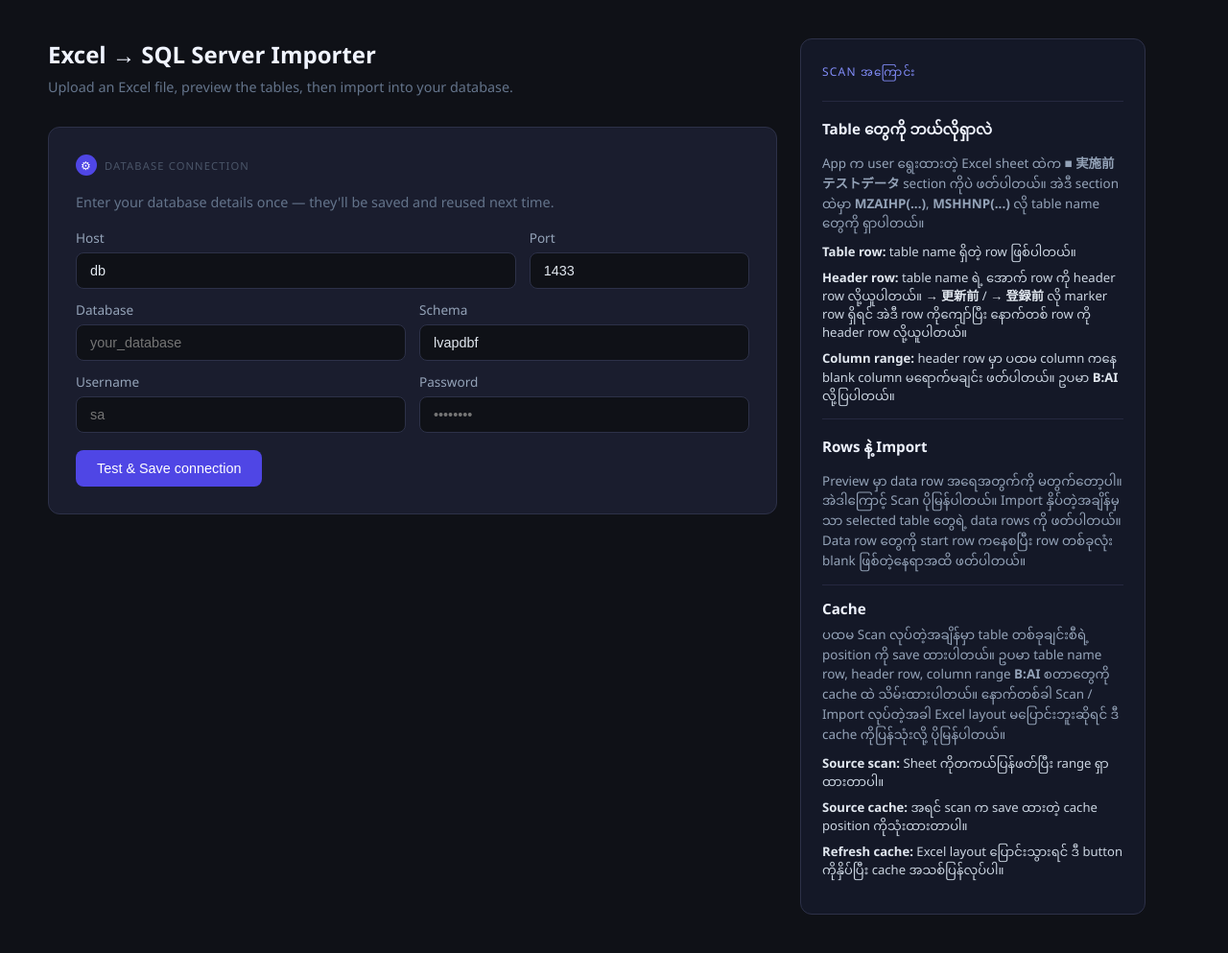
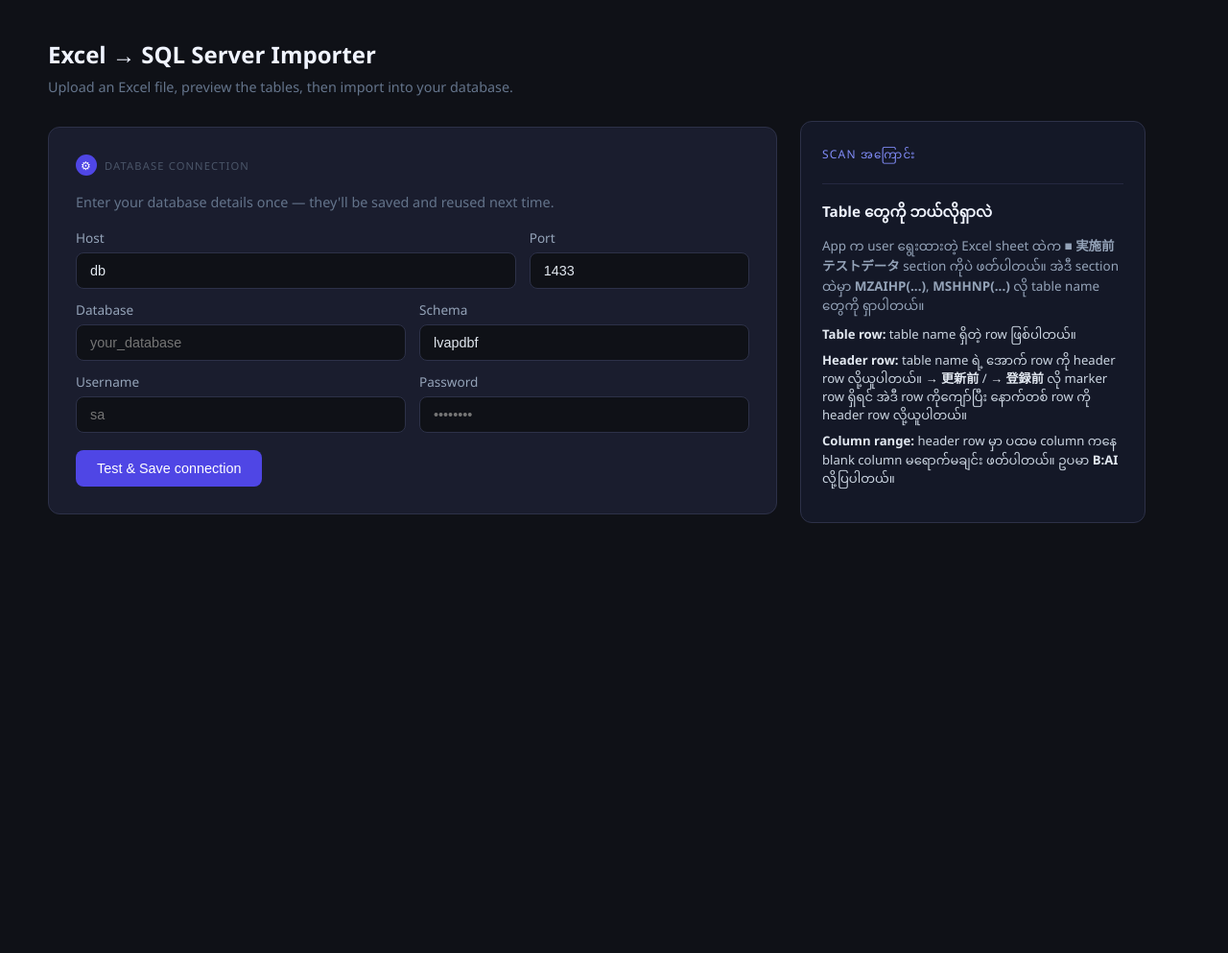
Before and after one commit to aungmyomyat-gic/db-import, a Flask app: page / in a window 1280 px wide. Shown: the whole page at 96% size. After the commit the page ends 545 px from the top, so only its background shows below. Run offline with Flask 3, Linux system fonts and the light colour scheme.

Commit message:
Add Docker configuration and sharing instructions; refactor app logic for improved performance

```diff
--- a/app.py
+++ b/app.py
@@ -18,10 +18,6 @@ app.secret_key = os.urandom(24)
 # Stored next to the app so it survives restarts; mount it as a volume to
 # keep it across container rebuilds.
 CONFIG_PATH = Path(os.environ.get("DB_CONFIG_PATH", "/app/data/db_config.json"))
-SCAN_CACHE_PATH = Path(os.environ.get(
-    "DB_SCAN_CACHE_PATH",
-    str(CONFIG_PATH.with_name("scan_cache.json")),
-))
 
 
 def load_config() -> dict:
@@ -36,27 +32,6 @@ def load_config() -> dict:
 def save_config(cfg: dict) -> None:
     CONFIG_PATH.parent.mkdir(parents=True, exist_ok=True)
     CONFIG_PATH.write_text(json.dumps(cfg, indent=2, ensure_ascii=False), encoding="utf-8")
-
-
-def load_scan_cache() -> dict:
-    if SCAN_CACHE_PATH.exists():
-        try:
-            return json.loads(SCAN_CACHE_PATH.read_text(encoding="utf-8"))
-        except Exception:
-            return {}
-    return {}
-
-
-def save_scan_cache(cache: dict) -> None:
-    try:
-        SCAN_CACHE_PATH.parent.mkdir(parents=True, exist_ok=True)
-        SCAN_CACHE_PATH.write_text(
-            json.dumps(cache, indent=2, ensure_ascii=False),
-            encoding="utf-8",
-        )
-    except Exception:
-        # Cache is an optimization only. Import should still work without it.
-        pass
 
 # A table name MUST be followed by a "(description)" — e.g. MZAIHP(倉庫在庫マスタ).
 # This distinguishes table-name cells from header cells (DFRNKN, DFRGNO …),
@@ -156,17 +131,16 @@ def scan_tables(ws):
 def extract_headers(ws, meta):
     hrow, _ = resolve_header_row(ws, meta)
     start_col = int(meta["start_col"])
-    cached_end_col = meta.get("end_col")
 
     headers, col = [], start_col
-    while col <= int(cached_end_col or ws.max_column):
+    while col <= ws.max_column:
         val = ws.cell(row=hrow, column=col).value
-        if val is None and cached_end_col is None:
+        if val is None:
             break
         # Normalize header codes (may be full-width) so they match DB columns.
-        headers.append(normalize_cell(str(val)) if val is not None else "")
+        headers.append(normalize_cell(str(val)))
         col += 1
-    end_col = start_col + len(headers) - 1 if headers else int(cached_end_col or start_col)
+    end_col = start_col + len(headers) - 1 if headers else start_col
     return hrow, headers, end_col
 
 
@@ -186,23 +160,38 @@ def extract_table(ws, meta):
     return headers, rows
 
 
-def table_preview(ws, meta, from_cache=False):
+def count_data_rows(ws, hrow, start_col, n_cols):
+    count, r = 0, hrow + 1
+    while r <= ws.max_row:
+        row_vals = [ws.cell(row=r, column=start_col + i).value for i in range(n_cols)]
+        if all(v is None for v in row_vals):
+            break
+        count += 1
+        r += 1
+    data_end_row = r - 1 if count else None
+    return count, data_end_row
+
+
+def table_preview(ws, meta):
     hrow, headers, end_col = extract_headers(ws, meta)
     hrow, marker_skipped = resolve_header_row(ws, meta)
     start_col = int(meta["start_col"])
     data_start_row = hrow + 1
+    record_count, data_end_row = (0, None)
+    if headers:
+        record_count, data_end_row = count_data_rows(ws, hrow, start_col, len(headers))
     start_letter = get_column_letter(start_col)
     end_letter = get_column_letter(end_col)
-    row_range = f"{data_start_row}+"
+    row_range = f"{data_start_row}:{data_end_row}" if data_end_row else "-"
     cell_range = f"{start_letter}{hrow}:{end_letter}..."
     return {
         "name": meta["name"],
         "columns": len(headers),
-        "records": None,
+        "records": record_count,
         "name_row": int(meta["name_row"]),
         "header_row": hrow,
         "data_start_row": data_start_row,
-        "data_end_row": None,
+        "data_end_row": data_end_row,
         "start_col": start_col,
         "end_col": end_col,
         "start_col_letter": start_letter,
@@ -211,56 +200,7 @@ def table_preview(ws, meta, from_cache=False):
         "row_range": row_range,
         "cell_range": cell_range,
         "marker_skipped": marker_skipped,
-        "from_cache": from_cache,
     }
-
-
-def cache_meta_from_preview(table):
-    return {
-        "name": table["name"],
-        "name_row": table["name_row"],
-        "header_row": table["header_row"] - 1 if table["marker_skipped"] else table["header_row"],
-        "start_col": table["start_col"],
-        "end_col": table["end_col"],
-    }
-
-
-def cached_metas_for_sheet(ws, sheet_name):
-    entry = load_scan_cache().get("sheets", {}).get(sheet_name)
-    if not entry:
-        return None
-
-    metas = entry.get("tables") or []
-    if not metas:
-        return None
-
-    for meta in metas:
-        try:
-            name_row = int(meta["name_row"])
-            start_col = int(meta["start_col"])
-            expected_name = meta["name"]
-        except (KeyError, TypeError, ValueError):
-            return None
-        if name_row > ws.max_row or start_col > ws.max_column:
-            return None
-        value = ws.cell(row=name_row, column=start_col).value
-        if not isinstance(value, str):
-            return None
-        match = TABLE_NAME_RE.match(normalize_cell(value))
-        if not match or match.group(1) != expected_name:
-            return None
-
-    return metas
-
-
-def save_sheet_scan_cache(sheet_name, tables):
-    cache = load_scan_cache()
-    cache.setdefault("version", 1)
-    cache.setdefault("sheets", {})
-    cache["sheets"][sheet_name] = {
-        "tables": [cache_meta_from_preview(table) for table in tables],
-    }
-    save_scan_cache(cache)
 
 
 # ── Routes ────────────────────────────────────────────────────────────────────
@@ -268,6 +208,14 @@ def save_sheet_scan_cache(sheet_name, tables):
 @app.route("/")
 def index():
     return render_template("index.html")
+
+
+@app.after_request
+def disable_browser_cache(response):
+    response.headers["Cache-Control"] = "no-store, no-cache, must-revalidate, max-age=0"
+    response.headers["Pragma"] = "no-cache"
+    response.headers["Expires"] = "0"
+    return response
 
 
 @app.route("/config", methods=["GET"])
@@ -362,7 +310,6 @@ def scan():
     """Scan a sheet and return table preview."""
     payload = request.json or {}
     sheet_name = payload.get("sheet", "").strip()
-    refresh_cache = bool(payload.get("refresh"))
     tmp_path = session.get("tmp_path")
 
     if not tmp_path or not Path(tmp_path).exists():
@@ -379,31 +326,12 @@ def scan():
         return jsonify({"error": f"Sheet '{sheet_name}' not found."}), 400
 
     ws = wb[sheet_name]
-    cache_used = False
-    metas = None if refresh_cache else cached_metas_for_sheet(ws, sheet_name)
-    if metas is not None:
-        cache_used = True
-    else:
-        metas = scan_tables(ws)
-
-    tables = [table_preview(ws, meta, from_cache=cache_used) for meta in metas]
-    if cache_used and any(table["columns"] == 0 for table in tables):
-        cache_used = False
-        metas = scan_tables(ws)
-        tables = [table_preview(ws, meta, from_cache=False) for meta in metas]
-    if not cache_used:
-        save_sheet_scan_cache(sheet_name, tables)
+    metas = scan_tables(ws)
+    tables = [table_preview(ws, meta) for meta in metas]
 
     wb.close()
     session["sheet_name"] = sheet_name
-    return jsonify({
-        "tables": tables,
-        "cache": {
-            "used": cache_used,
-            "tables": len(tables),
-            "path": str(SCAN_CACHE_PATH),
-        },
-    })
+    return jsonify({"tables": tables})
 
 
 @app.route("/schemas", methods=["GET"])
@@ -466,9 +394,7 @@ def do_import():
 
     wb = openpyxl.load_workbook(tmp_path, data_only=True, read_only=True)
     ws = wb[sheet_name]
-    metas = cached_metas_for_sheet(ws, sheet_name)
-    if metas is None:
-        metas = scan_tables(ws)
+    metas = scan_tables(ws)
 
     results = []
     for meta in metas:
@@ -603,4 +529,5 @@ def _type_default(dtype: str):
 
 
 if __name__ == "__main__":
-    app.run(host="0.0.0.0", port=5000, debug=False)
+    debug = os.environ.get("FLASK_DEBUG", "").lower() in {"1", "true", "yes"}
+    app.run(host="0.0.0.0", port=5000, debug=debug)
--- a/docker-compose.yml
+++ b/docker-compose.yml
@@ -3,7 +3,11 @@ services:
     build: .
     ports:
       - "5000:5000"
+    environment:
+      FLASK_DEBUG: "1"
+      PYTHONUNBUFFERED: "1"
     volumes:
+      - .:/app                   # live source/templates; no rebuild for code/UI edits
       - ./data:/app/data          # persists db_config.json across rebuilds
     networks:
       - sazaby-network
--- a/templates/index.html
+++ b/templates/index.html
@@ -3,6 +3,9 @@
 <head>
 <meta charset="utf-8">
 <meta name="viewport" content="width=device-width,initial-scale=1">
+<meta http-equiv="Cache-Control" content="no-store, no-cache, must-revalidate, max-age=0">
+<meta http-equiv="Pragma" content="no-cache">
+<meta http-equiv="Expires" content="0">
 <title>DB Import</title>
 <style>
   *, *::before, *::after { box-sizing: border-box; margin: 0; padding: 0 }
@@ -30,6 +33,7 @@
   .side-panel {
     position: sticky;
     top: 40px;
+    margin-top: 86px;
     background: #141827;
     border: 1px solid #2d3148;
     border-radius: 12px;
@@ -159,8 +163,6 @@
   .badge.green { background: #14532d; color: #4ade80 }
   .badge.yellow { background: #3d2f00; color: #fbbf24 }
   .badge.red { background: #450a0a; color: #f87171 }
-  .badge.gray { background: #252840; color: #94a3b8 }
-  .cache-note { display: block; margin-top: 4px; color: #64748b; font-size: .8rem }
   .range-code {
     font-family: ui-monospace, SFMono-Regular, Menlo, Consolas, monospace;
     color: #cbd5e1;
@@ -294,7 +296,6 @@
     <div class="preview-header">
       <div class="summary" id="preview-summary"></div>
       <div style="display:flex;gap:8px;flex-wrap:wrap;justify-content:flex-end">
-        <button class="btn secondary" id="btn-refresh-cache" style="padding:6px 14px;font-size:.8rem">Refresh cache</button>
         <button class="btn secondary" id="btn-change-sheet" style="padding:6px 14px;font-size:.8rem">Change sheet</button>
         <button class="btn secondary" id="btn-rescan" style="padding:6px 14px;font-size:.8rem">Change file</button>
       </div>
@@ -310,7 +311,7 @@
     <table class="tbl" id="preview-tbl">
       <thead><tr>
         <th style="width:36px"><input type="checkbox" id="chk-all" checked></th>
-        <th>#</th><th>Table Name</th><th>Range</th><th>Rows</th><th>Columns</th><th>Source</th>
+        <th>#</th><th>Table Name</th><th>Range</th><th>Rows</th><th>Columns</th>
       </tr></thead>
       <tbody id="preview-body"></tbody>
     </table>
@@ -344,21 +345,6 @@
         <li><strong>Column range:</strong> header row မှာ ပထမ column ကနေ blank column မရောက်မချင်း ဖတ်ပါတယ်။ ဥပမာ <strong>B:AI</strong> လို့ပြပါတယ်။</li>
       </ul>
     </div>
-
-    <div class="side-section">
-      <h2>Rows နဲ့ Import</h2>
-      <p>Preview မှာ data row အရေအတွက်ကို မတွက်တော့ပါ။ အဲဒါကြောင့် Scan ပိုမြန်ပါတယ်။ Import နှိပ်တဲ့အချိန်မှသာ selected table တွေရဲ့ data rows ကို ဖတ်ပါတယ်။ Data row တွေကို start row ကနေစပြီး row တစ်ခုလုံး blank ဖြစ်တဲ့နေရာအထိ ဖတ်ပါတယ်။</p>
-    </div>
-
-    <div class="side-section">
-      <h2>Cache</h2>
-      <p>ပထမ Scan လုပ်တဲ့အချိန်မှာ table တစ်ခုချင်းစီရဲ့ position ကို save ထားပါတယ်။ ဥပမာ table name row, header row, column range <strong>B:AI</strong> စတာတွေကို cache ထဲ သိမ်းထားပါတယ်။ နောက်တစ်ခါ Scan / Import လုပ်တဲ့အခါ Excel layout မပြောင်းဘူးဆိုရင် ဒီ cache ကိုပြန်သုံးလို့ ပိုမြန်ပါတယ်။</p>
-      <ul class="side-list">
-        <li><strong>Source scan:</strong> Sheet ကိုတကယ်ပြန်ဖတ်ပြီး range ရှာထားတာပါ။</li>
-        <li><strong>Source cache:</strong> အရင် scan က save ထားတဲ့ cache position ကိုသုံးထားတာပါ။</li>
-        <li><strong>Refresh cache:</strong> Excel layout ပြောင်းသွားရင် ဒီ button ကိုနှိပ်ပြီး cache အသစ်ပြန်လုပ်ပါ။</li>
-      </ul>
-    </div>
   </aside>
 </div>
 
@@ -367,13 +353,9 @@ const $  = id => document.getElementById(id)
 const show = el => el.classList.remove('hidden')
 const hide = el => el.classList.add('hidden')
 
-let scannedTables = []
-let hasConfig = false
-
 // ── On load: check saved config ───────────────────────────────────────────────
 fetch('/config').then(r => r.json()).then(data => {
   if (data.configured) {
-    hasConfig = true
     fillConnBanner(data.config)
     show($('conn-banner'))
     show($('card-upload'))
@@ -430,7 +412,6 @@ $('btn-save-conn').addEventListener('click', () => {
   .then(data => {
     setLoading($('btn-save-conn'), false, 'Test & Save connection')
     if (data.error) { showErr($('err-conn'), data.error); return }
-    hasConfig = true
     fillConnBanner(payload)
     show($('conn-banner'))
     hide($('card-conn'))
@@ -485,60 +466,47 @@ $('sheet-select').addEventListener('change', function() {
 })
 
 // ── Scan ─────────────────────────────────────────────────────────────────────
-$('btn-scan').addEventListener('click', () => scanSheet(false, $('btn-scan')))
-$('btn-refresh-cache').addEventListener('click', () => scanSheet(true, $('btn-refresh-cache')))
+$('btn-scan').addEventListener('click', () => scanSheet($('btn-scan')))
 
-function scanSheet(refresh, btn) {
+function scanSheet(btn) {
   const sheet = $('sheet-select').value
   if (!sheet) return
-  const idleLabel = refresh ? 'Refresh cache' : 'Scan tables'
-  const errBox = refresh ? $('err-import') : $('err-upload')
-  setLoading(btn, true, refresh ? 'Refreshing…' : 'Scanning…')
+  const idleLabel = 'Scan tables'
+  setLoading(btn, true, 'Scanning…')
   hide($('err-upload')); hide($('err-import'))
 
   fetch('/scan', {
     method: 'POST',
     headers: { 'Content-Type': 'application/json' },
-    body: JSON.stringify({ sheet, refresh })
+    body: JSON.stringify({ sheet })
   })
   .then(r => r.json())
   .then(data => {
     setLoading(btn, false, idleLabel)
-    if (data.error) { showErr(errBox, data.error); return }
-    scannedTables = data.tables
-    buildPreview(data.tables, sheet, data.cache)
+    if (data.error) { showErr($('err-upload'), data.error); return }
+    buildPreview(data.tables, sheet)
     loadSchemas()
     hide($('card-upload')); show($('card-preview'))
   })
   .catch(e => {
     setLoading(btn, false, idleLabel)
-    showErr(errBox, 'Scan failed: ' + e)
+    showErr($('err-upload'), 'Scan failed: ' + e)
   })
 }
 
-function buildPreview(tables, sheet, cache) {
-  const rowSummary = `row counts during import`
-  const cacheText = cache
-    ? cache.used
-      ? `Using saved scan cache for ${cache.tables} table range${cache.tables !== 1 ? 's' : ''}.`
-      : `Scan cache refreshed with ${cache.tables} table range${cache.tables !== 1 ? 's' : ''}.`
-    : ''
+function buildPreview(tables, sheet) {
   $('preview-summary').innerHTML =
     `Found <strong>${tables.length}</strong> table${tables.length !== 1 ? 's' : ''} in sheet
-     <strong>${escapeHtml(sheet)}</strong> &mdash; ${rowSummary}
-     ${cacheText ? `<span class="cache-note">${cacheText}</span>` : ''}`
+     <strong>${escapeHtml(sheet)}</strong>`
   const tbody = $('preview-body'); tbody.innerHTML = ''
   tables.forEach((t, i) => {
-    const sourceClass = t.from_cache ? 'green' : 'gray'
-    const sourceText = t.from_cache ? 'cache' : 'scan'
     tbody.innerHTML += `<tr>
       <td><input type="checkbox" class="chk-row" data-name="${escapeAttr(t.name)}" checked></td>
       <td>${i + 1}</td>
       <td><strong>${escapeHtml(t.name)}</strong></td>
       <td><span class="range-code">${escapeHtml(t.col_range || '-')}</span></td>
-      <td><span class="range-code">${escapeHtml(t.row_range || '-')}</span></td>
+      <td><span class="badge blue">${t.records ?? 0}</span></td>
       <td><span class="badge blue">${t.columns}</span></td>
-      <td><span class="badge ${sourceClass}">${sourceText}</span></td>
     </tr>`
   })
   $('chk-all').checked = true
```
Also changed, not shown: SHARE.md (added, +67 -0 lines), docker-compose.image.yml (added, +10 -0 lines), docker-compose.share.yml (added, +11 -0 lines).
